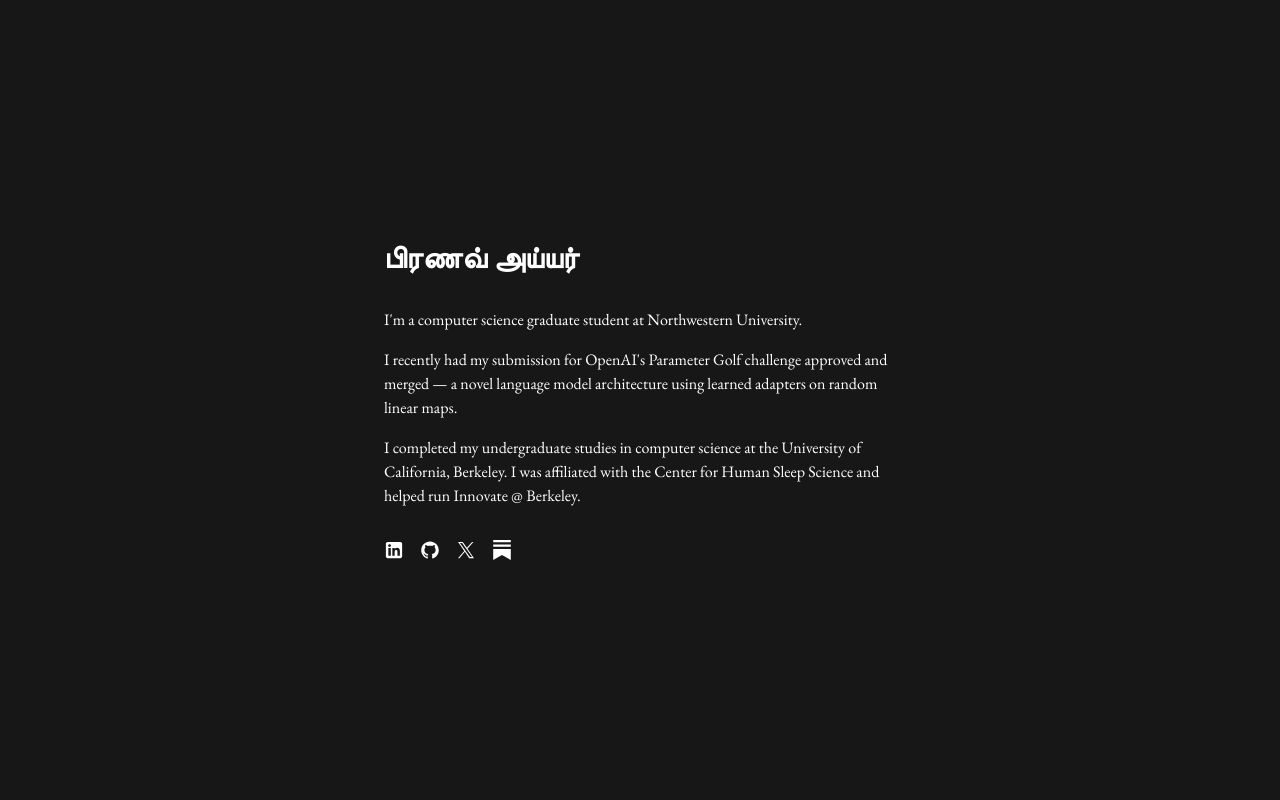
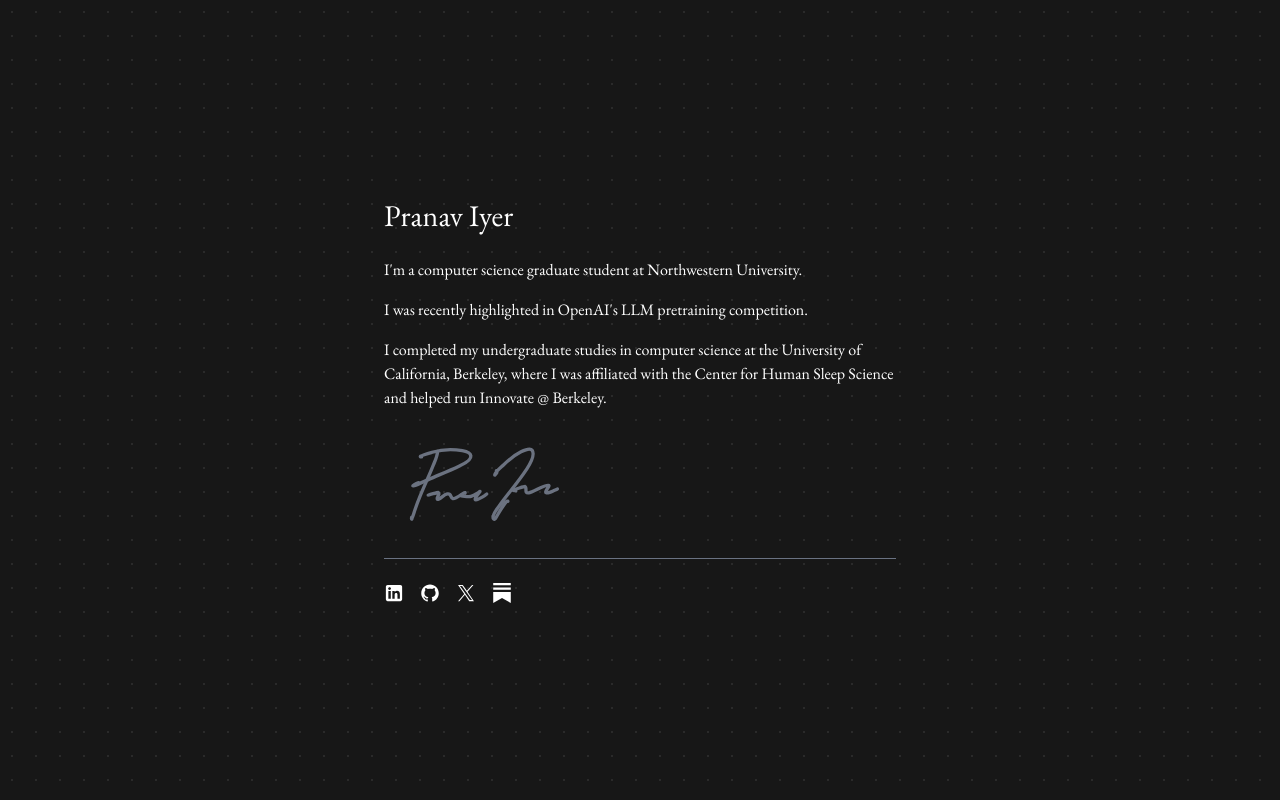
Before and after one commit to pranavxiyer/portfolio, a Next.js app: page / in a window 1280 px wide. Built offline with nearby package versions, Linux system fonts and the light colour scheme.

Commit message:
signature, no title switching up top

```diff
--- a/app/globals.css
+++ b/app/globals.css
@@ -32,6 +32,8 @@
   background: var(--background);
   color: var(--foreground);
   font-family: var(--font-garamond), var(--font-cormorant), Arial, Helvetica, sans-serif;
+  background-image: radial-gradient(circle, #ffffff15 1px, transparent 1px);
+  background-size: 24px 24px;
 }
 
 body a {
--- a/app/page.tsx
+++ b/app/page.tsx
@@ -3,6 +3,7 @@
 import { useState, useEffect } from "react"
 import About from "@/components/about"
 import Socials from "@/components/socials"
+import Signature from "@/components/signature"
 
 const names = ["Pranav Iyer", "प्रणव अय्यर", "பிரணவ் அய்யர்"]
 
@@ -19,9 +20,12 @@
 
   return (
     <main className="min-h-screen flex justify-center items-center px-6">
-      <div className="flex flex-col items-start max-w-lg w-full gap-8">
-        <h1 key={index} className="text-3xl font-bold animate-fade">{names[index]}</h1>
+      <div className="flex flex-col items-start max-w-lg w-full gap-6">
+        {/* <h1 key={index} className="text-2xl animate-fade">{names[index]}</h1> */}
+        <h1 className="text-3xl">Pranav Iyer</h1>
         <About />
+        <Signature />
+        <hr className="w-full border-gray-500" />
         <Socials />
       </div>
     </main>
--- a/components/about.tsx
+++ b/components/about.tsx
@@ -3,10 +3,10 @@
         <div className="space-y-4">
             <p>I'm a computer science graduate student at <a href="https://www.northwestern.edu/" target="_blank" rel="noopener noreferrer">Northwestern University</a>.</p>
 
-            <p>I recently had my submission for <a href="https://github.com/openai/parameter-golf/tree/main/records/track_non_record_16mb/2026-04-30_Random_Linear_Adapter" target="_blank" rel="noopener noreferrer">OpenAI's Parameter Golf</a> challenge approved and merged — a novel language model architecture using learned adapters on random linear maps.</p>
+            <p>I was recently highlighted in <a href="https://github.com/openai/parameter-golf" target="_blank" rel="noopener noreferrer">OpenAI's LLM pretraining competition</a>. </p>
 
-            <p>I completed my undergraduate studies in computer science at the <a href="https://www.berkeley.edu" target="_blank" rel="noopener noreferrer">University of California, Berkeley</a>.
-            I was affiliated with the <a href="https://www.humansleepscience.com/" target="_blank" rel="noopener noreferrer">Center for Human Sleep Science</a> and
+            <p>I completed my undergraduate studies in computer science at the <a href="https://www.berkeley.edu" target="_blank" rel="noopener noreferrer">University of California, Berkeley</a>,
+            where I was affiliated with the <a href="https://www.humansleepscience.com/" target="_blank" rel="noopener noreferrer">Center for Human Sleep Science</a> and
             helped run <a href="https://berkeleyinnovate.com/" target="_blank" rel="noopener noreferrer">Innovate @ Berkeley</a>.</p>
         </div>
     )
--- /dev/null
+++ b/components/signature.tsx
@@ -0,0 +1,42 @@
+"use client"
+
+import { motion } from "framer-motion"
+import { useState } from "react"
+
+const paths = [
+  "M1105.79 223.354C1097.58 223.354 1120.37 216.763 1121.66 216.384C1135.89 212.2 1152.32 211.399 1166.96 214.061C1171.12 214.817 1178.93 216.553 1179.74 221.805C1180.96 229.741 1167.18 234.794 1161.93 237.293C1146.8 244.496 1131.17 250.647 1115.85 257.427C1108.69 260.599 1101.09 264.796 1093.4 266.72C1090.58 267.423 1098.05 263.115 1100.75 262.073",
+  "M1129.79 215.222C1129.79 221.849 1125.91 229.471 1123.6 235.357C1117.34 251.297 1109.92 266.739 1103.46 282.595C1100.04 290.994 1096.87 299.496 1094.17 308.15C1093.39 310.645 1092.52 313.119 1091.46 315.507C1091.29 315.88 1091.36 316.957 1091.07 316.669C1090.34 315.938 1091.07 314.603 1091.07 313.571",
+  "M1115.73 280.534C1115.73 280.339 1130.54 276.545 1130.83 276.662C1134.52 278.14 1127.76 284.446 1129.28 286.73C1129.79 287.489 1131.17 286.751 1131.99 286.342C1136.24 284.218 1139.51 279.96 1144.38 278.986C1151.2 277.622 1148.26 284.565 1152.9 285.955C1157.75 287.411 1173.06 272.921 1171.1 277.824",
+  "M1165.68 280.534C1161.49 282.629 1178.05 283.122 1180 282.47C1183.25 281.389 1185.97 279.915 1188.91 278.211C1189.96 277.601 1190.99 276.951 1192.01 276.275C1192.54 275.917 1193.56 274.468 1193.56 275.114C1193.56 276.032 1176.86 294.608 1193.94 285.181C1196.17 283.951 1198.38 282.681 1200.53 281.309C1201.61 280.613 1202.59 279.76 1203.62 278.986",
+  "M1218.24 244.027C1219.57 246.031 1218.63 247.512 1217.08 249.06C1216.56 249.576 1215.53 251.339 1215.53 250.609C1215.53 246.491 1226.25 237.899 1228.31 235.895C1236.42 228.007 1244.82 220.863 1255.02 215.761C1258.18 214.181 1268.54 208.963 1271.67 213.438C1277.34 221.542 1266.84 236.546 1262.77 242.865C1250.15 262.44 1234.12 279.463 1220.95 298.622C1219.08 301.335 1210.82 311.424 1213.59 316.045C1215.51 319.239 1218.6 312.434 1219.01 311.786C1220.31 309.73 1233.89 285.941 1235.28 290.103",
+  "M1247.28 274.228C1246.03 273.728 1242.2 273.669 1243.41 273.066C1245.13 272.204 1260.46 267.459 1260.83 267.646C1264.85 269.656 1259.04 278.17 1266.64 277.326C1272.94 276.626 1292.58 263.54 1296.84 266.097C1297.17 266.296 1296.98 266.896 1296.84 267.258C1295.68 270.361 1285.89 280.184 1298 276.551C1300.55 275.787 1302.92 274.512 1305.36 273.454C1306.79 272.834 1308.2 272.163 1309.62 271.518"
+]
+
+const strokeConfig = [
+  { delay: 0,   duration: 1.2 },
+  { delay: 0.2, duration: 1.0 },
+  { delay: 0.6, duration: 0.5 },
+  { delay: 1.0, duration: 0.5 },
+  { delay: 1.4, duration: 1.0 },
+  { delay: 1.8, duration: 0.6 },
+]
+
+export default function Signature() {
+    const [key, setKey] = useState(0)
+
+    return (
+        <div className="flex flex=col items-center justify-center cursor-pointer" onClick={() => setKey(key => key + 1)}>
+            <motion.svg key={key} viewBox="1070 189 259 150" className="h-25 w-50" fill="none">
+                {paths.map((d, i) => (
+                    <motion.path key={i} d={d} stroke="#6b7280" strokeWidth="5" strokeLinecap="round" strokeLinejoin="round" fill="none"
+                    initial={{ pathLength: 0, opacity: 0 }}
+                    animate={{ pathLength: 1, opacity: 1 }}
+                    transition={
+                        { pathLength: { duration: strokeConfig[i].duration, ease: "easeInOut", delay: strokeConfig[i].delay },
+                        opacity: { duration: 0, delay: strokeConfig[i].delay } }}
+                    />
+                ))}
+            </motion.svg>
+        </div>
+    )
+}
--- a/package.json
+++ b/package.json
@@ -9,6 +9,7 @@
     "lint": "eslint"
   },
   "dependencies": {
+    "framer-motion": "^12.40.0",
     "next": "16.2.4",
     "react": "19.2.4",
     "react-dom": "19.2.4"
```
Also changed, not shown: 1 other file (tests, documents, lock files or other folders).
